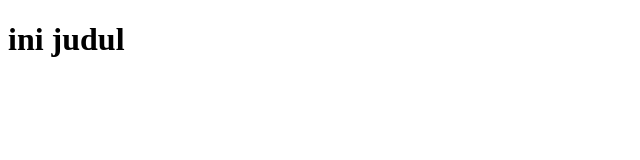
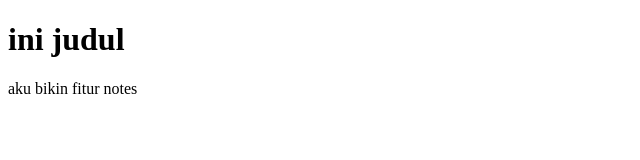
Before and after one commit to TeguhBagasM/latihan, a plain HTML site: page index.html in a window 1280 px wide. Shown: the whole page, without its empty margins (0-640 px from the left). Drawn offline with Linux system fonts and the light colour scheme.

Commit message:
update ui

```diff
--- a/index.html
+++ b/index.html
@@ -7,5 +7,6 @@
   </head>
   <body>
     <h1>ini judul</h1>
+    <p>aku bikin fitur notes</p>
   </body>
 </html>
```
